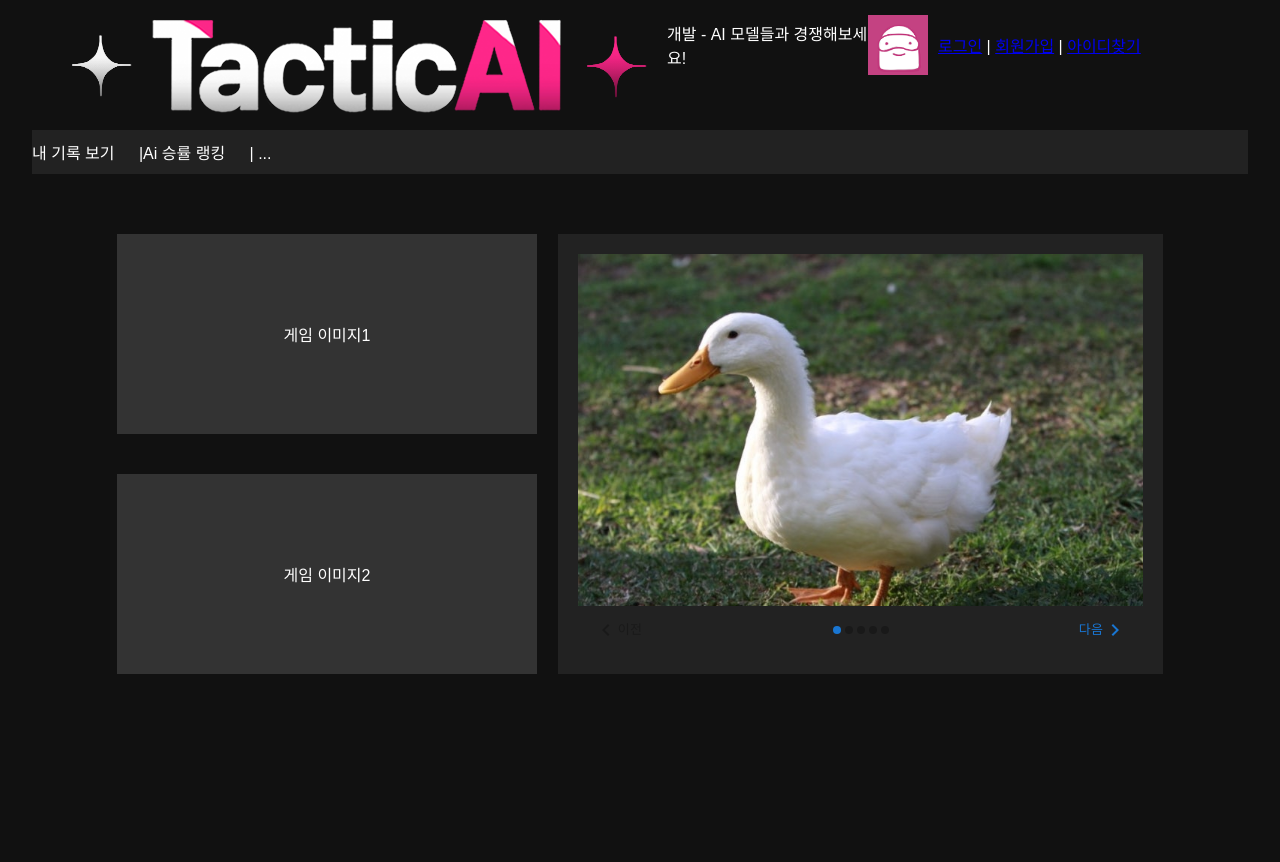
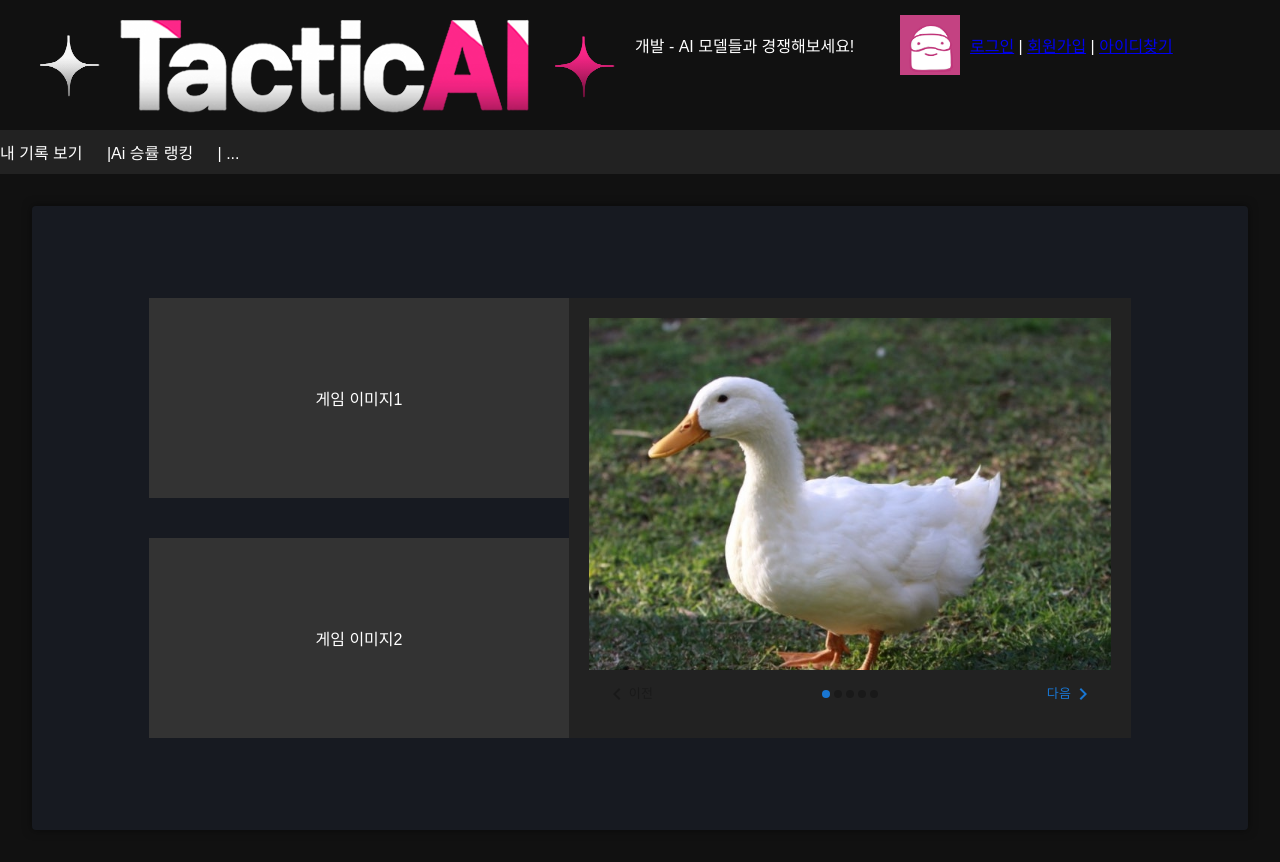
Before and after one commit to KU-TacticAI/TaticAI_FE, a React (Create React App) app: page / in a window 1280 px wide. Before the commit the page ends 800 px from the top, so only its background shows below. Built offline with nearby package versions, Linux system fonts and the light colour scheme.

Commit message:
공용 layout-content 추가

```diff
--- a/src/component/layout/Layout.css
+++ b/src/component/layout/Layout.css
@@ -13,8 +13,18 @@ html, body {
 
 .layout-wrapper {
   /*max-width: 1200px;*/
-  padding: 0 2rem;     /* 좌우 패딩 */
   margin: 0 auto;      /* 가운데 정렬 */
   box-sizing: border-box;
   min-height: 100vh;
 }
+
+.layout-content-wrapper{
+  padding: 2rem;
+}
+
+.layout-content{
+  padding: 2rem;
+  background: #171a21;
+  border-radius: 4px;
+  box-shadow: 0 0 10px rgba(0, 0, 0, 0.5);
+}
--- a/src/component/layout/Layout.tsx
+++ b/src/component/layout/Layout.tsx
@@ -2,12 +2,18 @@ import Header from "../header/Header";
 import NavBar from "../nav/NavBar";
 import "./Layout.css";
 
-const Layout: React.FC<{ children: React.ReactNode }> = ({ children }) => (
-    <div className="layout-wrapper">
-      <Header />
-      <NavBar />
-      {children}
-    </div>
-);
+const Layout = ({children}: { children: React.ReactNode }) => {
+  return (
+      <div className="layout-wrapper">
+        <Header/>
+        <NavBar/>
+        <div className="layout-content-wrapper">
+          <div className="layout-content">
+            {children}
+          </div>
+        </div>
+      </div>
+  );
+};
 
 export default Layout;
--- a/src/component/signin/SiginIn.css
+++ b/src/component/signin/SiginIn.css
@@ -1,9 +1,9 @@
-.content {
-  background: #171a21;
-  padding: 2rem;
-  border-radius: 4px;
-  box-shadow: 0 0 10px rgba(0, 0, 0, 0.5);
-}
+/*.content {*/
+/*  background: #171a21;*/
+/*  padding: 2rem;*/
+/*  border-radius: 4px;*/
+/*  box-shadow: 0 0 10px rgba(0, 0, 0, 0.5);*/
+/*}*/
 
 h1 {
   margin: 0 0 2rem;
@@ -114,20 +114,20 @@ input[type="file"]:focus {
   opacity: 0.9;
 }
 
-@media (max-width: 768px) {
-  .steam-signup {
-    padding: 1rem;
-  }
+/*@media (max-width: 768px) {*/
+/*  .steam-signup {*/
+/*    padding: 1rem;*/
+/*  }*/
 
-  .content {
-    padding: 1rem;
-  }
+/*  .content {*/
+/*    padding: 1rem;*/
+/*  }*/
 
-  h1 {
-    font-size: 1.5rem;
-  }
+/*  h1 {*/
+/*    font-size: 1.5rem;*/
+/*  }*/
 
-  .form-container {
-    flex-direction: column;
-  }
-}
+/*  .form-container {*/
+/*    flex-direction: column;*/
+/*  }*/
+/*}*/
--- a/src/component/signin/SiginIn.tsx
+++ b/src/component/signin/SiginIn.tsx
@@ -80,9 +80,6 @@ const Signup = () => {
 
   return (
       <Layout>
-        <div className="tacticai-signup">
-
-          <div className="content">
         <h1>계정 만들기</h1>
 
         <form onSubmit={handleSubmit} className="signup-form">
@@ -177,8 +174,6 @@ const Signup = () => {
 
           <button type="submit" className="submit-button">회원가입</button>
         </form>
-          </div>
-        </div>
       </Layout>
   );
 };
```
Lines whose indentation alone changed are shown as unchanged.
